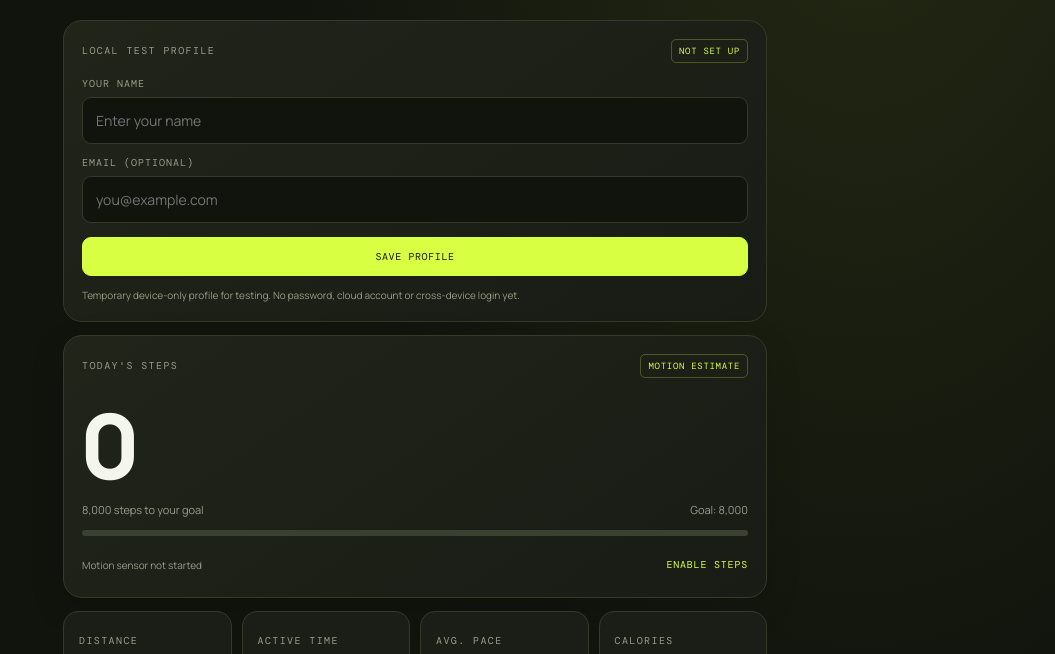
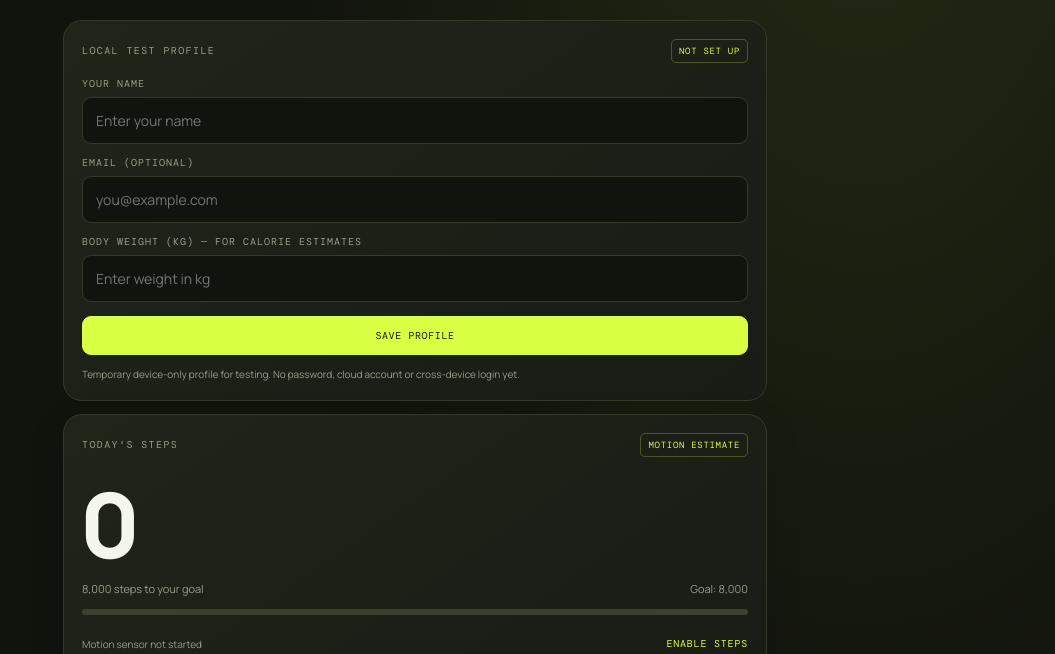
Before and after one commit to sbscorpsales-ship-it/RunJeet, a plain HTML site: page index.html in a window 1280 px wide. Shown: the part 274-928 px from the top of the page, without its empty margins (225-1280 px from the left). Drawn offline with nearby package versions, Linux system fonts and the light colour scheme.

Commit message:
Add optional body weight for active calorie estimates

```diff
--- a/index.html
+++ b/index.html
@@ -2,9 +2,9 @@
 <html lang="en"><head><meta charset="utf-8"><meta name="viewport" content="width=device-width,initial-scale=1,viewport-fit=cover"><meta name="theme-color" content="#11130d"><meta name="description" content="RunJeet — steps, GPS activity and a live fitness dashboard."><title>RunJeet</title><link rel="manifest" href="manifest.webmanifest"><link rel="icon" href="icon.svg" type="image/svg+xml"><link rel="stylesheet" href="styles.css"><link rel="stylesheet" href="https://unpkg.com/leaflet@1.9.4/dist/leaflet.css" integrity="sha256-p4NxAoJBhIIN+hmNHrzRCf9tD/miZyoHS5obTRR9BMY=" crossorigin=""></head>
 <body><header class="topbar"><div class="brand"><span class="brand-mark">R</span><span>RUN<span class="accent">JEET</span></span></div><div class="live-indicator"><i></i><span id="appStatus">READY</span></div></header>
 <main><section class="hero"><div class="eyebrow">YOUR MOVEMENT. YOUR MOMENTUM.</div><h1>Move with<br><span class="accent">purpose.</span></h1><p class="sub">A simple, honest view of your activity.</p></section>
-<section class="profile-card"><div class="card-top"><span>LOCAL TEST PROFILE</span><span class="saved-state" id="profileStatus">NOT SET UP</span></div><form id="profileForm" class="profile-form"><label>YOUR NAME<input id="profileName" type="text" maxlength="60" autocomplete="name" placeholder="Enter your name" required></label><label>EMAIL (OPTIONAL)<input id="profileEmail" type="email" maxlength="120" autocomplete="email" placeholder="you@example.com"></label><button class="primary-button" type="submit" id="profileSave">SAVE PROFILE</button></form><div class="privacy-note">Temporary device-only profile for testing. No password, cloud account or cross-device login yet.</div></section>
+<section class="profile-card"><div class="card-top"><span>LOCAL TEST PROFILE</span><span class="saved-state" id="profileStatus">NOT SET UP</span></div><form id="profileForm" class="profile-form"><label>YOUR NAME<input id="profileName" type="text" maxlength="60" autocomplete="name" placeholder="Enter your name" required></label><label>EMAIL (OPTIONAL)<input id="profileEmail" type="email" maxlength="120" autocomplete="email" placeholder="you@example.com"></label><label>BODY WEIGHT (KG) — FOR CALORIE ESTIMATES<input id="profileWeight" type="number" min="30" max="250" step="0.1" inputmode="decimal" placeholder="Enter weight in kg"></label><button class="primary-button" type="submit" id="profileSave">SAVE PROFILE</button></form><div class="privacy-note">Temporary device-only profile for testing. No password, cloud account or cross-device login yet.</div></section>
 <section class="step-card"><div class="card-top"><span>TODAY'S STEPS</span><span class="source-tag" id="stepSource">MOTION SENSOR</span></div><div class="step-number" id="steps">0</div><div class="step-foot"><span id="stepMessage">Start moving to record steps</span><span>Goal: 8,000</span></div><div class="progress-track"><div id="stepProgress" class="progress-fill"></div></div><div class="sensor-row"><span id="motionStatus" class="muted">Motion sensor not started</span><button class="text-button" id="enableMotion">ENABLE STEPS</button></div></section>
-<section class="metrics-grid"><article class="metric"><span>DISTANCE</span><strong id="distance">0.00 <small>km</small></strong><em>GPS session</em></article><article class="metric"><span>ACTIVE TIME</span><strong id="activeTime">00:00</strong><em>Current session</em></article><article class="metric"><span>AVG. PACE</span><strong id="pace">—</strong><em>min / km</em></article><article class="metric"><span>CALORIES</span><strong id="calories">—</strong><em>Estimate unavailable</em></article></section>
+<section class="metrics-grid"><article class="metric"><span>DISTANCE</span><strong id="distance">0.00 <small>km</small></strong><em>GPS session</em></article><article class="metric"><span>ACTIVE TIME</span><strong id="activeTime">00:00</strong><em>Current session</em></article><article class="metric"><span>AVG. PACE</span><strong id="pace">—</strong><em>min / km</em></article><article class="metric"><span>ACTIVE CALORIES</span><strong id="calories">—</strong><em id="calorieNote">Enter weight for an estimate</em></article></section>
 <section class="gps-card"><div class="card-top"><span>GPS ACTIVITY</span><span id="gpsStatus" class="gps-state">NOT TRACKING</span></div><div class="gps-main"><div class="gps-symbol">⌖</div><div><strong id="gpsHeadline">Ready when you are</strong><p id="gpsDetail">Start a session to record your route and distance.</p></div></div><div class="gps-actions"><button class="primary-button" id="startBtn">START ACTIVITY</button><button class="secondary-button" id="pauseBtn" disabled>PAUSE</button><button class="secondary-button" id="finishBtn" disabled>FINISH</button></div><div class="gps-note">Keep RunJeet open while tracking. Browser background GPS may pause on iPhone.</div></section>
 <section class="route-card"><div class="card-top"><span>YOUR ROUTE</span><span id="routePointCount" class="muted">0 GPS POINTS</span></div><div id="routeCanvas" class="route-canvas"><div class="route-empty">Your recorded route will appear here.</div></div><div class="route-legend"><span><i class="route-start"></i> START</span><span><i class="route-end"></i> LATEST POINT</span></div></section>
 <section class="history-card"><div class="card-top"><span>RECENT ACTIVITIES</span><span class="muted" id="sessionCount">0 SAVED</span></div><div id="history" class="history-list"><div class="empty">Your completed activities will appear here.</div></div></section>
```
